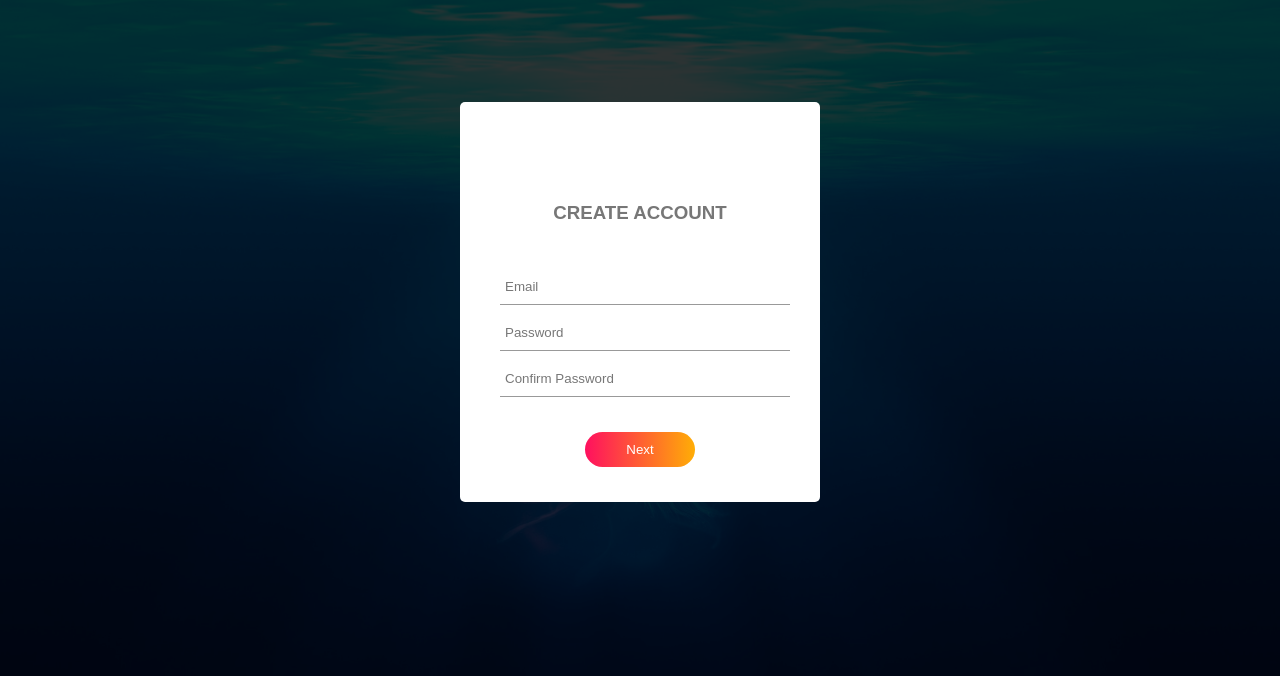
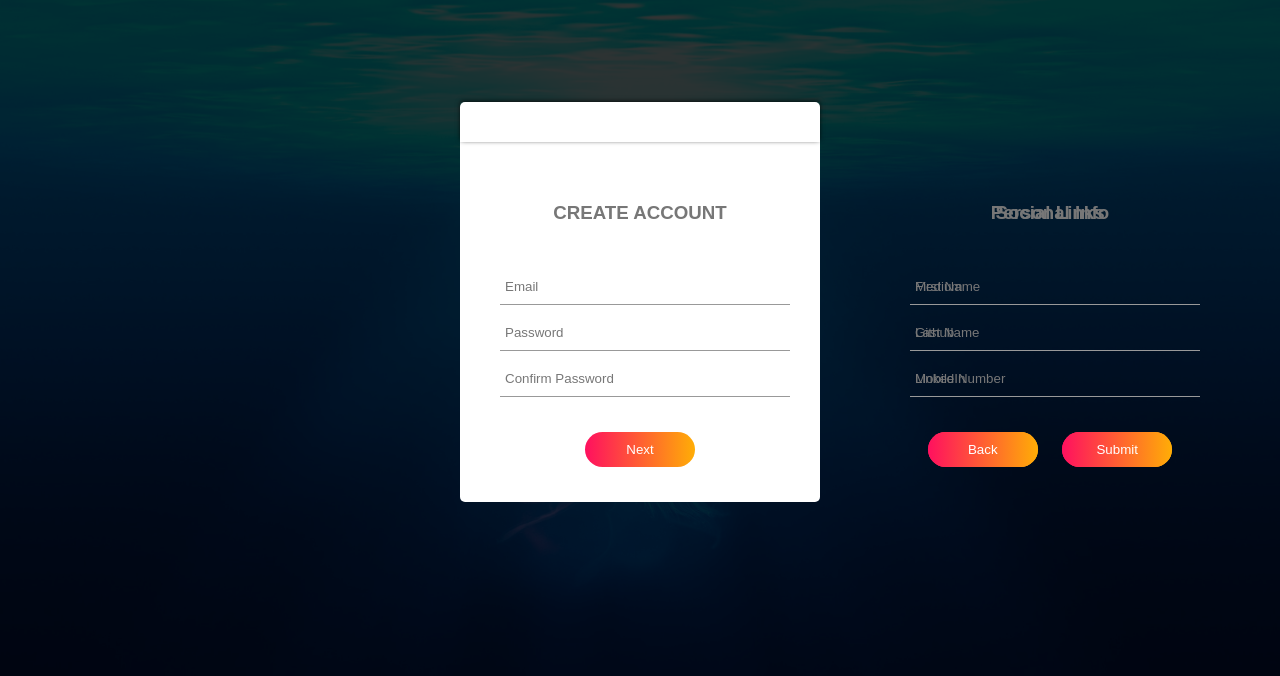
Before and after one commit to Temkum/mutlistep-form, a plain HTML site: page index.html in a window 1280 px wide. Drawn offline with Linux system fonts and the light colour scheme.

Commit message:
added two more forms

```diff
--- a/index.html
+++ b/index.html
@@ -11,7 +11,7 @@
 
 <body>
     <div class="container">
-        <form action="">
+        <form id="form-1">
             <h3>CREATE ACCOUNT</h3>
             <input type="text" placeholder="Email" required>
             <input type="password" placeholder="Password" required>
@@ -21,6 +21,34 @@
                 <button type="button">Next</button>
             </div>
         </form>
+
+        <form id="form-2">
+            <h3>Social Links</h3>
+            <input type="text" placeholder="Medium">
+            <input type="text" placeholder="Github">
+            <input type="text" placeholder="LinkedIn">
+
+            <div class="btn-box">
+                <button type="button">Back</button>
+                <button type="button">Next</button>
+            </div>
+        </form>
+
+        <form id="form-3">
+            <h3>Personal Info</h3>
+            <input type="text" placeholder="First Name" required>
+            <input type="text" placeholder="Last Name" required>
+            <input type="text" placeholder="Mobile Number" required>
+
+            <div class="btn-box">
+                <button type="button">Back</button>
+                <button type="Submit">Submit</button>
+            </div>
+        </form>
+
+        <div class="step-row">
+
+        </div>
     </div>
 
 
--- a/style.css
+++ b/style.css
@@ -72,3 +72,21 @@ form button {
     -ms-border-radius: 30px;
     -o-border-radius: 30px;
 }
+
+#form-2 {
+    left: 450px;
+}
+
+#form-3 {
+    left: 450px;
+}
+
+.step-row {
+    width: 360px;
+    height: 40px;
+    margin: 0 auto;
+    display: flex;
+    align-items: center;
+    box-shadow: 0 -1px 5px -1px #000;
+    position: relative;
+}
```
